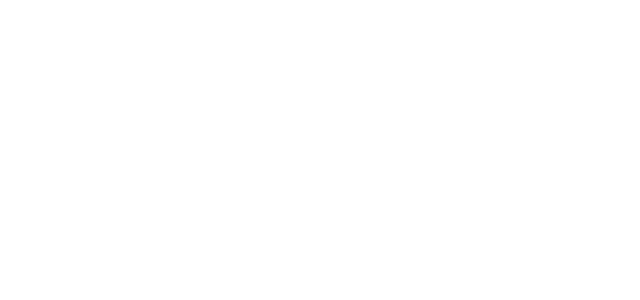
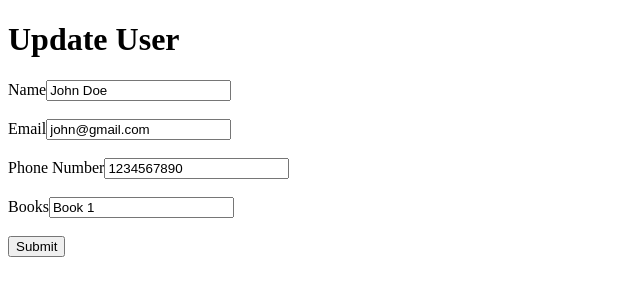
Before and after one commit to MeharaSahabandu/React-CRUD_weekday_Assignment, a React (Vite) app in the folder sample/: page /updateUser/1 in a window 1280 px wide. Before the commit this address had no page. Shown: the top 300 px of the page, without its empty margins (0-640 px from the left). Built offline with nearby package versions, Linux system fonts and the light colour scheme.

Commit message:
update User

```diff
--- a/sample/src/App.jsx
+++ b/sample/src/App.jsx
@@ -5,6 +5,8 @@ import {BrowserRouter as Router, Routes, Route} from "react-router-dom";
 import Books from "./components/Book/Books";
 import CreateUser from "./components/User/CreateUser";
 import CreateBook from "./components/Book/CreateBooks";
+import UpdateBooks from "./components/Book/UpdateBooks";
+import UpdateUser from "./components/User/UpdateUser";
 
 
 function App() {
@@ -15,6 +17,8 @@ function App() {
         <Route path="/" element={ <><Users /><Books/></>} />
         <Route path="/addUser" element={<CreateUser />} />
         <Route path="/addBook" element={<CreateBook />} />
+        <Route path="/updateBook/:id" element={<UpdateBooks />} />
+        <Route path="/updateUser/:id" element={<UpdateUser />} />
       </Routes>
     </Router>
   );
--- a/sample/src/components/Book/UpdateBooks.jsx
+++ b/sample/src/components/Book/UpdateBooks.jsx
@@ -0,0 +1,9 @@
+import React from "react";
+
+export default function UpdateBooks() {
+  return (
+    <div>
+      <h1>Update Books</h1>
+    </div>
+  );
+}
--- a/sample/src/components/User/UpdateUser.jsx
+++ b/sample/src/components/User/UpdateUser.jsx
@@ -0,0 +1,54 @@
+import React, {useState} from "react";
+import { useParams } from "react-router-dom";
+import { useSelector } from "react-redux";
+import { useNavigate } from "react-router-dom";
+import { useDispatch } from "react-redux";
+import { updateUser } from "./UserReducer";
+
+export default function UpdateUser() {
+  const { id } = useParams();
+  const users = useSelector((state) => state.users);
+  const existingUser = users.filter((user) => user.id == id);
+  const { name, email, phone, books } = existingUser[0];
+
+  const [uname, setUname] = useState(name);
+    const [uemail, setUemail] = useState(email);
+    const [uphone, setUphone] = useState(phone);
+    const [ubooks, setUbooks] = useState(books);
+    const navigate = useNavigate();
+    const dispatch = useDispatch();
+
+    const handleUpdate = (e) => {
+        e.preventDefault();
+        dispatch(updateUser({ id, name: uname, email: uemail, phone: uphone, books: ubooks }));
+        navigate("/");
+    };
+
+
+  return (
+    <div>
+      <h1>Update User</h1>
+
+      {/* form to get user details */}
+      <form onSubmit={handleUpdate}>
+        <label>Name</label>
+        <input type="text" name="name" value ={uname} onChange={e=>setUname(e.target.value)}/>
+        <br />
+        <br />
+        <label>Email</label>
+        <input type="email" name="email" value={uemail} onChange={e=>setUemail(e.target.value)} />
+        <br />
+        <br />
+        <label>Phone Number</label>
+        <input type="text" name="phone" value={uphone} onChange={e=>setUphone(e.target.value)} />
+        <br />
+        <br />
+        <label>Books</label>
+        <input type="text" name="books" value={ubooks} onChange={e=>setUbooks(e.target.value)}/>
+        <br />
+        <br />
+        <button>Submit</button>
+      </form>
+    </div>
+  );
+}
--- a/sample/src/components/User/UserReducer.jsx
+++ b/sample/src/components/User/UserReducer.jsx
@@ -8,8 +8,19 @@ const userSlice = createSlice({
     addUser: (state, action) => {
       state.push(action.payload);
     },
+    updateUser: (state, action) => {
+      const { id, name, email, phone, books } = action.payload;
+      const uu = state.find((user) => user.id == id);
+      if (uu) {
+        uu.name = name;
+        uu.email = email;
+        uu.phone = phone;
+        uu.books = books;
+      }
+    },
   },
 });
 
 export default userSlice.reducer;
 export const { addUser } = userSlice.actions;
+export const { updateUser } = userSlice.actions;
--- a/sample/src/components/User/Users.jsx
+++ b/sample/src/components/User/Users.jsx
@@ -9,7 +9,7 @@ export default function Users() {
   return (
     <div>
       <h1>Users</h1>
-      <Link to ='/addUser'>Add User</Link>
+      <Link to="/addUser">Add User</Link>
       {/* table to display users */}
       <table>
         <thead>
@@ -32,8 +32,8 @@ export default function Users() {
                 <td>{user.phone}</td>
                 <td>{user.books}</td>
                 <td>
-                <button>Edit</button>
-                <button>Delete</button>
+                  <Link to={`/updateUser/${user.id}`}>Edit</Link>
+                  <Link to={`/deleteUser/${user.id}`}>Delete</Link>
                 </td>
               </tr>
             );
```
